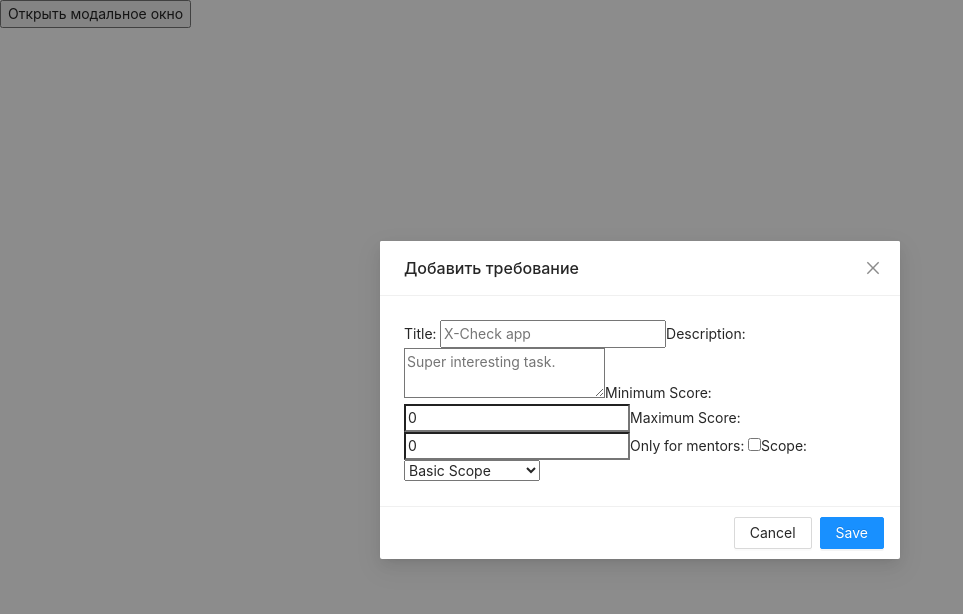
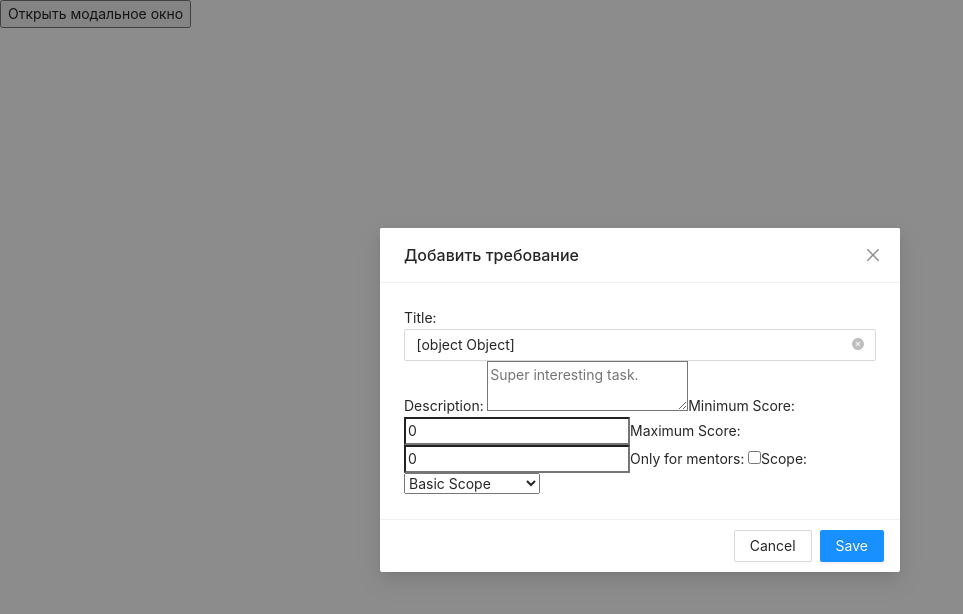
Before and after one commit to drnaida/X-Check-App, a React (Create React App) app in the folder client/: page /add-requirement-window in a window 1280 px wide. Both pictures are taken after a click on the button "Открыть модальное окно". Shown: the top 614 px of the page, without its empty margins (0-963 px from the left). Built offline with nearby package versions, Linux system fonts and the light colour scheme.

Commit message:
feat: add RequirementTitle to another component

```diff
--- a/client/src/pages/AddRequirementWindow/AddRequirementWindow.js
+++ b/client/src/pages/AddRequirementWindow/AddRequirementWindow.js
@@ -1,8 +1,8 @@
 import React, { useState } from 'react';
 import './AddRequirementWindow.scss';
 import '../../index.scss';
-import { Input } from 'antd';
 import ModalWindow from '../../components/ModalWindow/ModalWindow';
+import RequirementTitle from './components/RequirementTitle';
 
 const AddRequirementWindow = () => {
   const [requirement, setRequirement] = useState(
@@ -47,10 +47,8 @@ const AddRequirementWindow = () => {
         handlerOkButton={saveRequirement}
         handlerCancelButton={closeModalWindow}
       >
-
         <div className="AddRequirement__container">
-          <label htmlFor="title" className="AddRequirement__container--label">Title: </label>
-          <input id="title" name="title" placeholder="X-Check app" className="AddRequirement__container--input" value={requirement.title} onChange={changeRequirement}/>
+          <RequirementTitle title={requirement.title} changeHandleFunction={changeRequirement} />
           <label htmlFor="description" className="AddRequirement__container--label">Description: </label>
           <textarea id="description" placeholder="Super interesting task." name="description" className="AddRequirement__container--textarea" value={requirement.description} onChange={changeRequirement}/>
           <label htmlFor="minScore" className="AddRequirement__container--label">Minimum Score: </label>
--- /dev/null
+++ b/client/src/pages/AddRequirementWindow/components/RequirementTitle.js
@@ -0,0 +1,13 @@
+import React from 'react';
+import { Input } from 'antd';
+
+const RequirementTitle = (title, changeHandleFunction) => {
+  return (
+    <div>
+      <label htmlFor="title" className="AddRequirement__container--label">Title: </label>
+      <Input id="title" name="title" placeholder="X-Check app" value={title} onChange={changeHandleFunction} allowClear/>
+    </div>
+  );
+}
+
+export default RequirementTitle;
```
